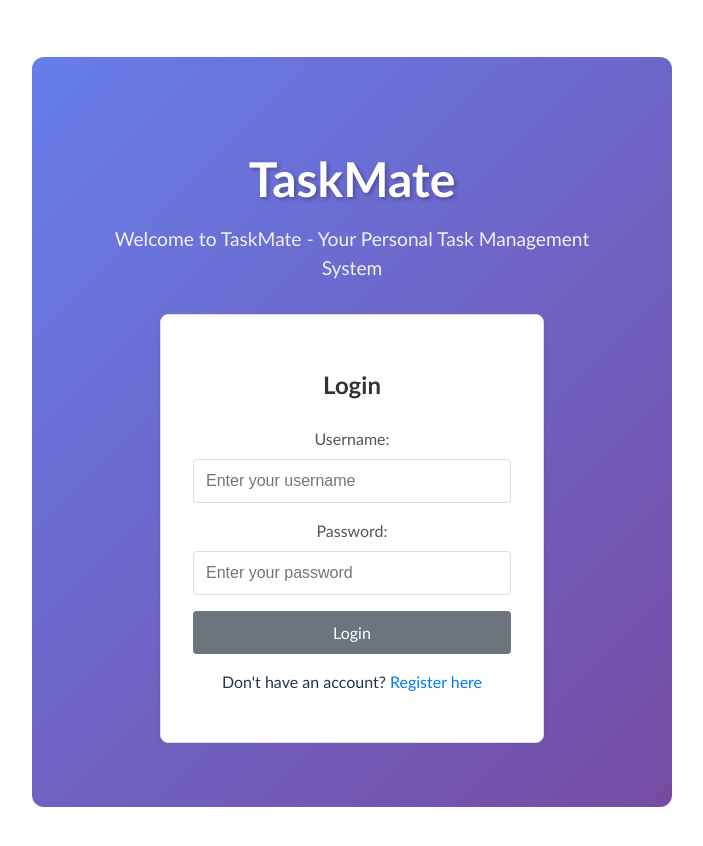
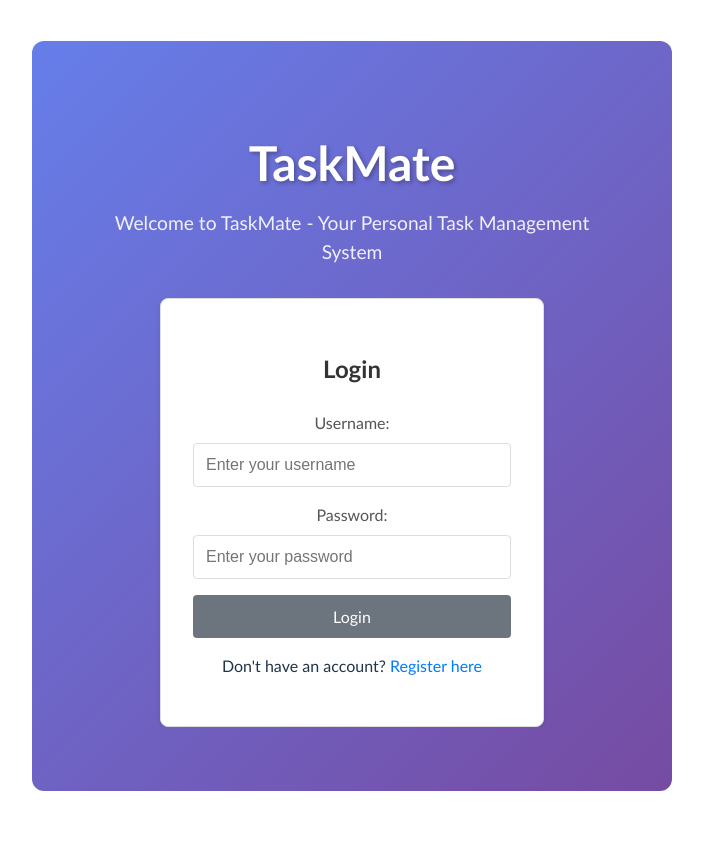
Before and after one commit to rahsunk/taskmate-frontend, a Vue app: page / in a window 1280 px wide. Shown: the top 846 px of the page, without its empty margins (288-991 px from the left). Built offline with nearby package versions, Linux system fonts and the light colour scheme; no server answers.

Commit message:
Made login screen higher up

```diff
--- a/src/style.css
+++ b/src/style.css
@@ -61,5 +61,6 @@ button:focus-visible {
 #app {
   margin: 0 auto;
   padding: 1rem;
+  padding-top: 0.5rem;
   text-align: center;
 }
```
